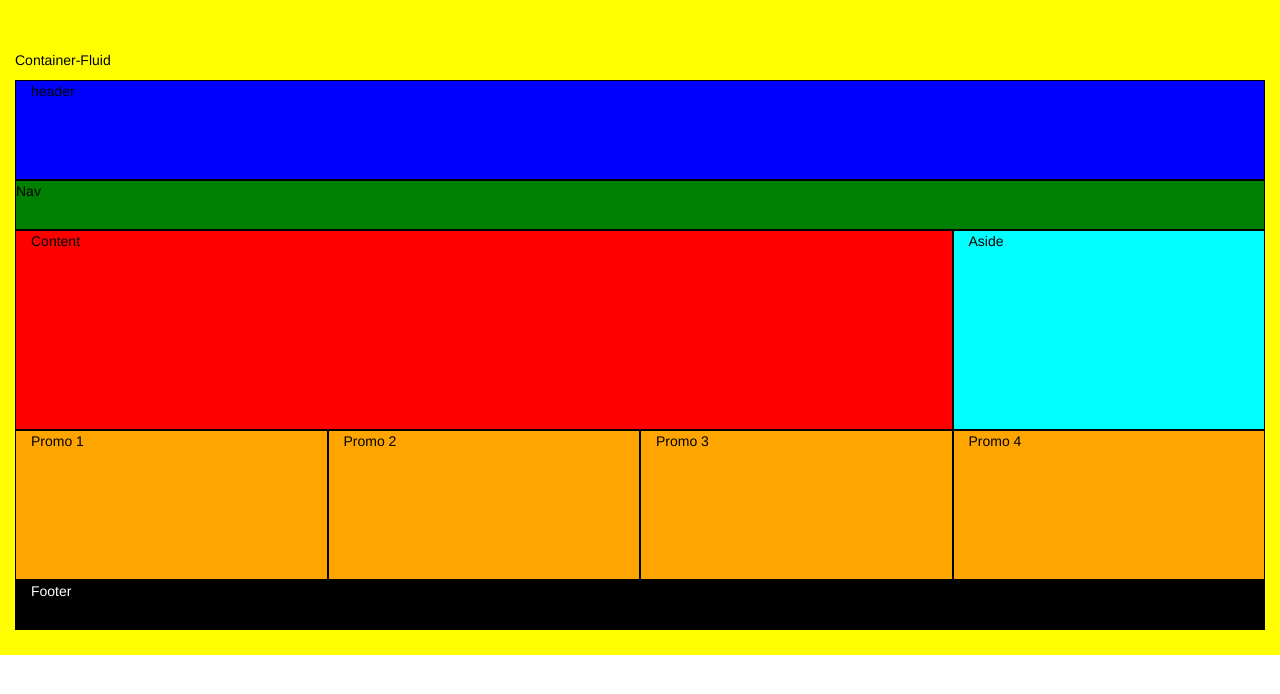
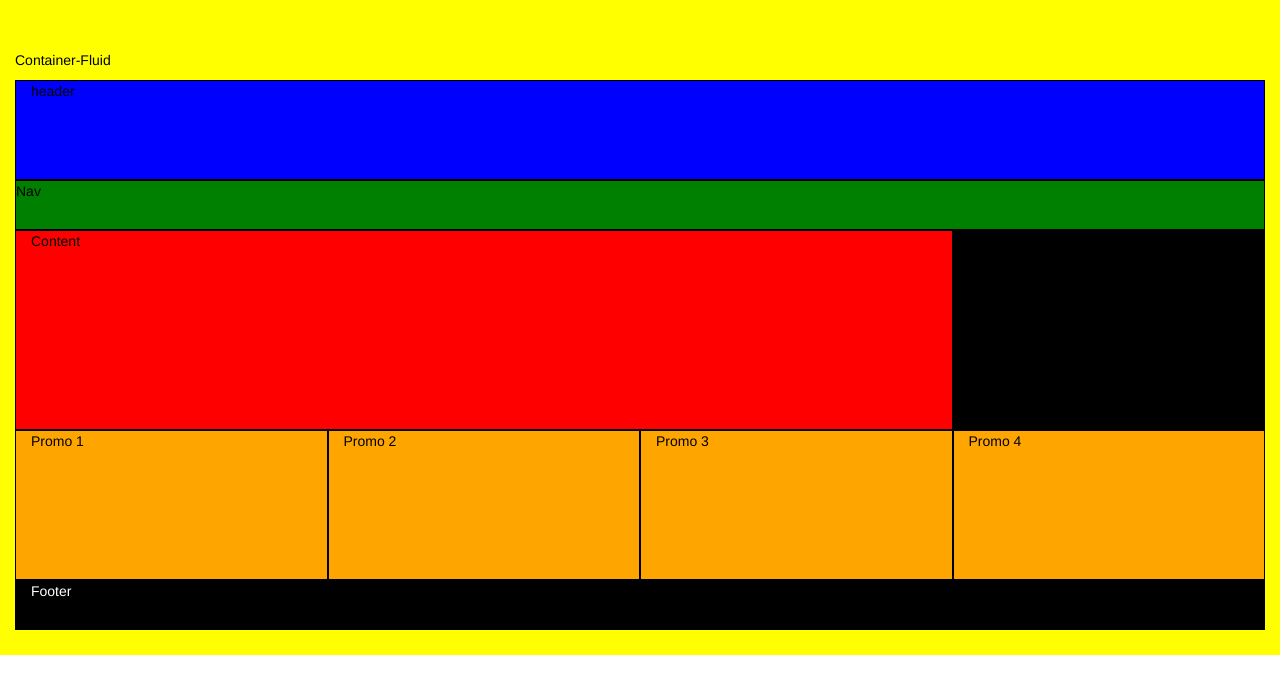
Before and after one commit to ckepford/grid-system-homework, a plain HTML site: page index.html in a window 1280 px wide. Drawn offline with nearby package versions, Linux system fonts and the light colour scheme.

Commit message:
added media queries

```diff
--- a/css/style.css
+++ b/css/style.css
@@ -1,9 +1,11 @@
+
 .container-fluid {
   background-color: yellow;
   padding-top:50px;
   padding-bottom:25px;
   color: black;
 }
+
 .header {
   background-color: blue;
   height:100px;
@@ -40,3 +42,18 @@
   color: #fff;
   border: 1px solid black;
 }
+@media only screen and (max-width: 500px) {
+    .container-fluid {
+        background-color: green;
+    }
+}
+@media only screen and (min-width: 500px) {
+  .aside {
+    background-color: grey;
+  }
+}
+@media only screen and (min-width: 768px) {
+  .aside {
+    background-color: black;
+  }
+}
```
